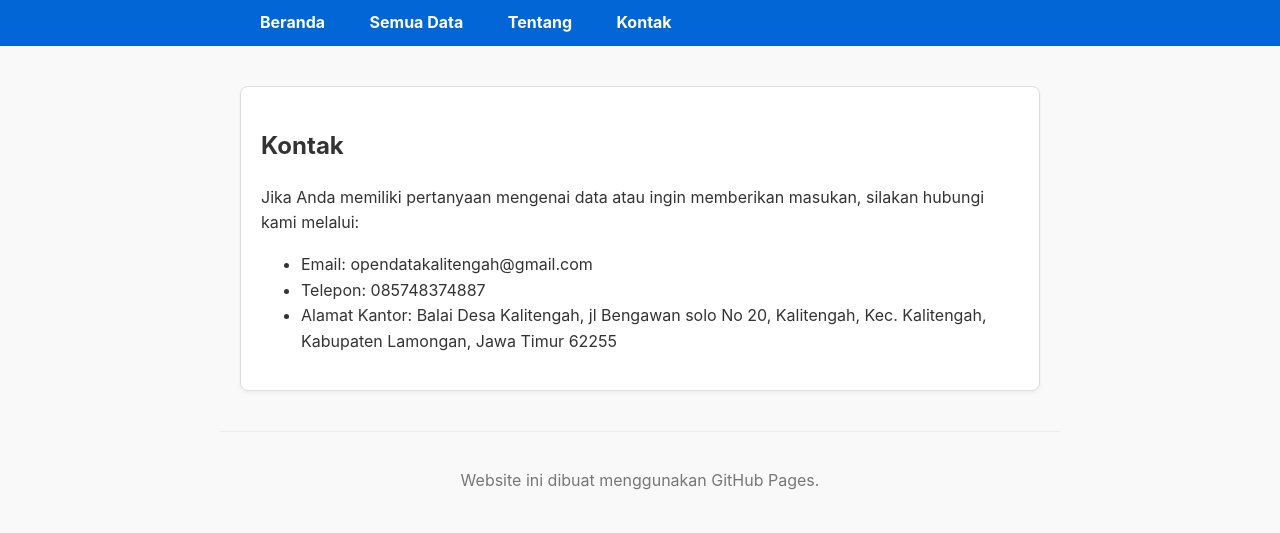
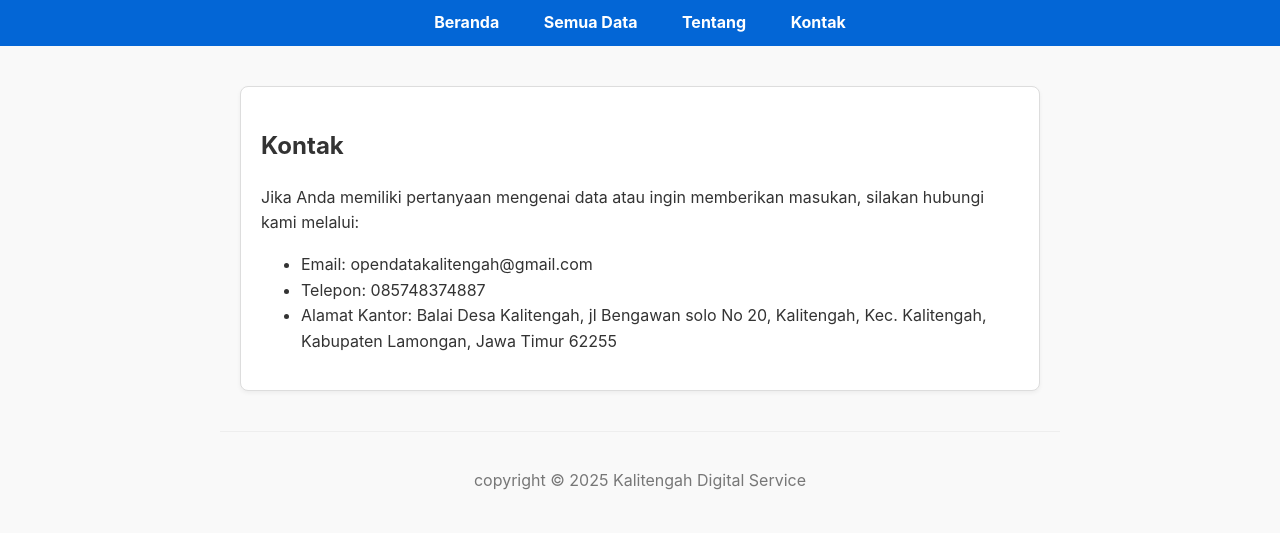
Before and after one commit to zainxnore/portal-data, a plain HTML site: page kontak.html in a window 1280 px wide. Drawn offline with Linux system fonts and the light colour scheme.

Commit message:
Update kontak.html

```diff
--- a/kontak.html
+++ b/kontak.html
@@ -24,7 +24,7 @@
             padding: 0;
             margin: 0 auto;
             max-width: 800px;
-            text-align: left;
+            text-align: center;
         }
         nav ul li {
             display: inline;
@@ -105,7 +105,7 @@
     </main>
 
     <footer>
-        <p>Website ini dibuat menggunakan GitHub Pages.</p>
+        <p>copyright © 2025 Kalitengah Digital Service</p>
     </footer>
 
 </body>
```
